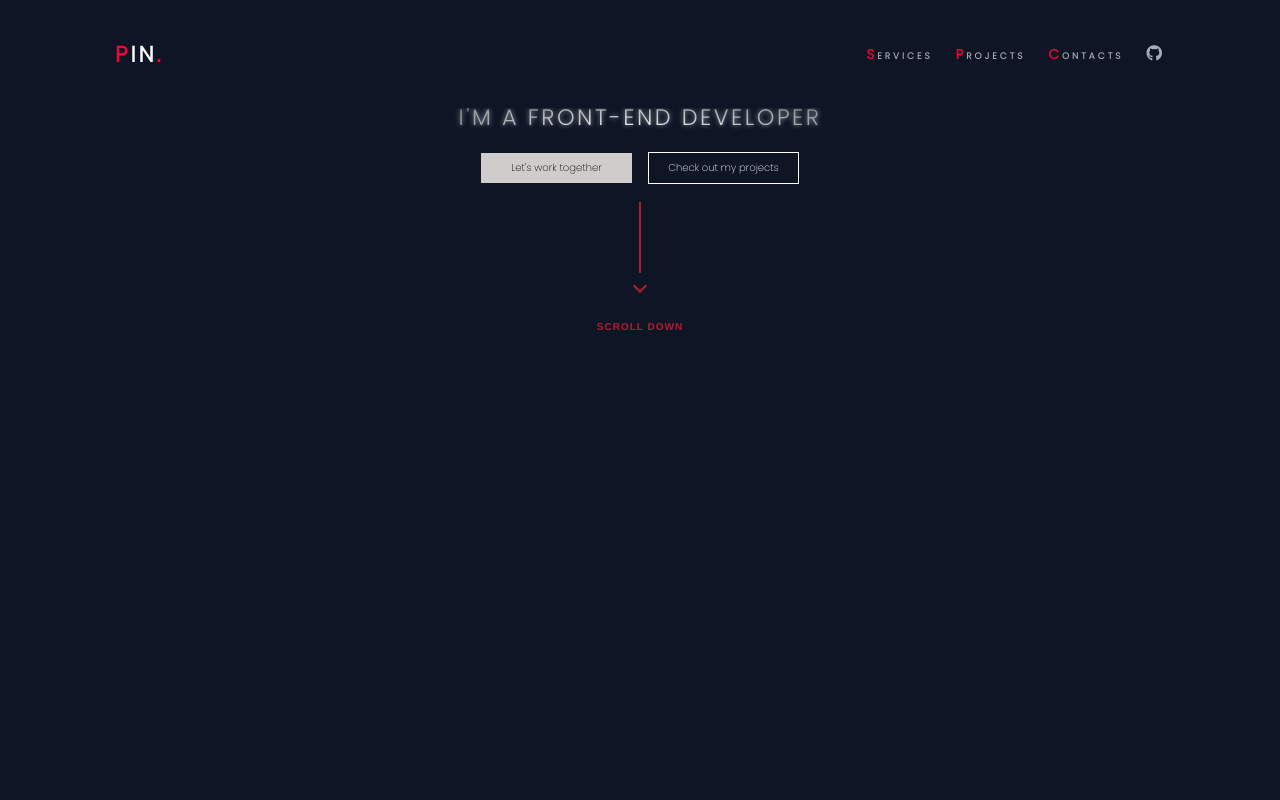
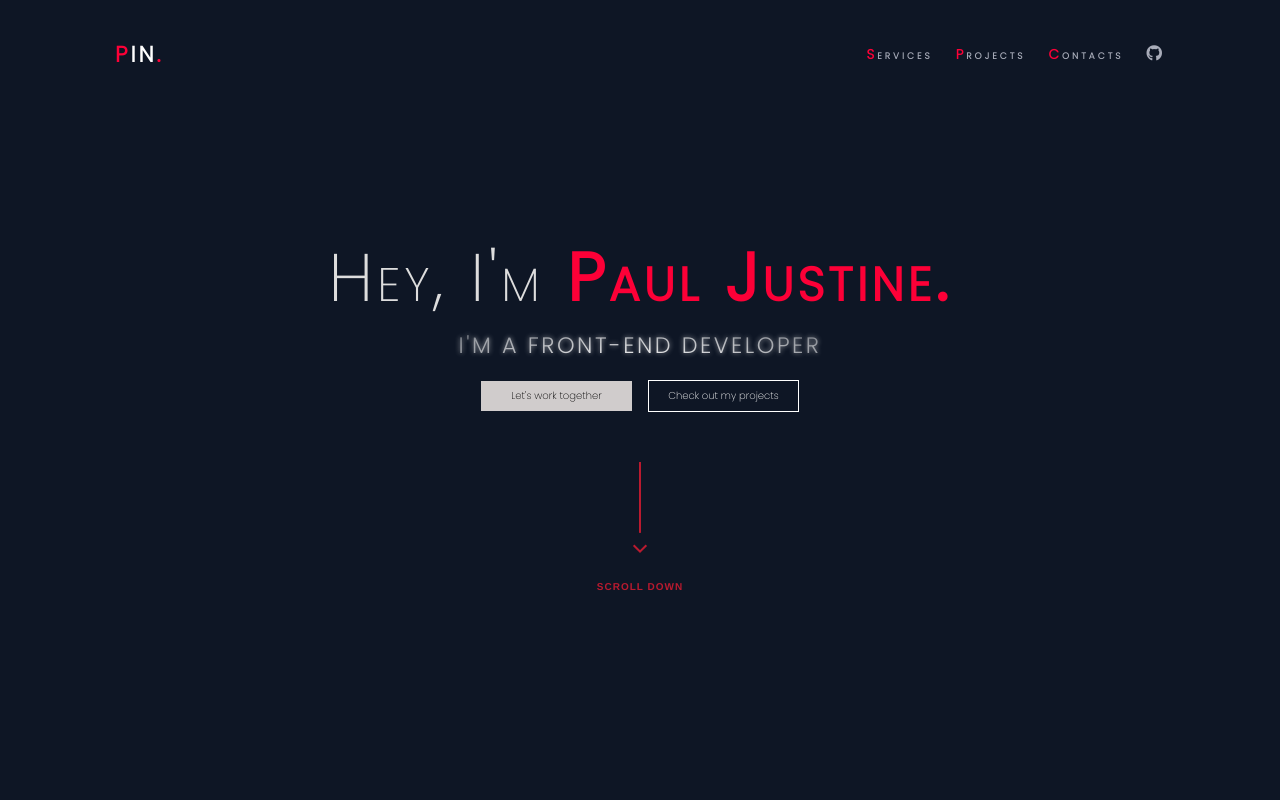
Before and after one commit to PaulPintang/Portfolio, a React (Create React App) app: page / in a window 1280 px wide. Shown: the top 800 px of the page. Built offline with nearby package versions, Linux system fonts and the light colour scheme.

Commit message:
fixed navbar spacing

```diff
--- a/src/components/styles/Me.css
+++ b/src/components/styles/Me.css
@@ -1,18 +1,19 @@
 .me {
   height: calc(100vh - 120px);
-  /* margin-top: 120px; */
+  margin-top: 120px;
 }
 .me .container {
   display: flex;
   flex-direction: column;
   justify-content: center;
   align-items: center;
-  background-color: #0e1625;
+  /* background-color: #28303f; */
   color: #dddddd;
 }
 .me .flex {
   justify-content: center;
   flex-direction: column;
+  margin-bottom: 2rem;
 }
 .me h1 {
   font-size: 4.2rem;
@@ -80,7 +81,7 @@ button {
 
 @media (max-width: 768px) {
   .me {
-    margin-top: 140px;
+    margin-top: 30px;
   }
   .me .flex {
     text-align: center;
--- a/src/components/styles/Nav.css
+++ b/src/components/styles/Nav.css
@@ -3,11 +3,10 @@ header {
   background-color: #0e1625;
   color: #dddddd;
   overflow: hidden;
-  position: fixed;
+  position: sticky;
   width: 100%;
   top: 0;
-  z-index: 99;
-
+  z-index: 1;
   -webkit-transition: background-color 0.1s;
   -ms-transition: background-color 0.1s;
   transition: background-color 0.1s;
```
